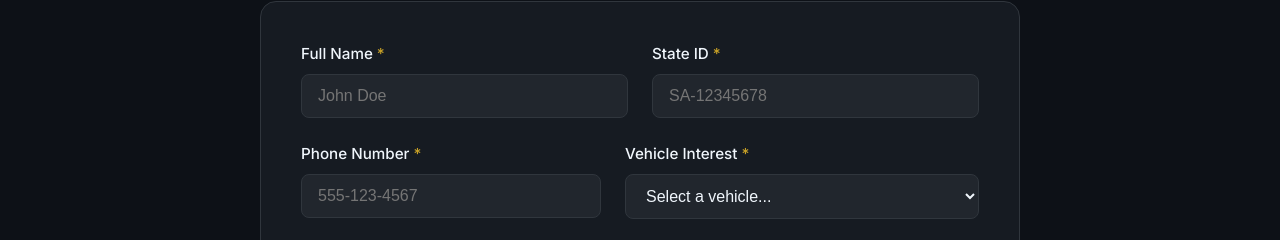
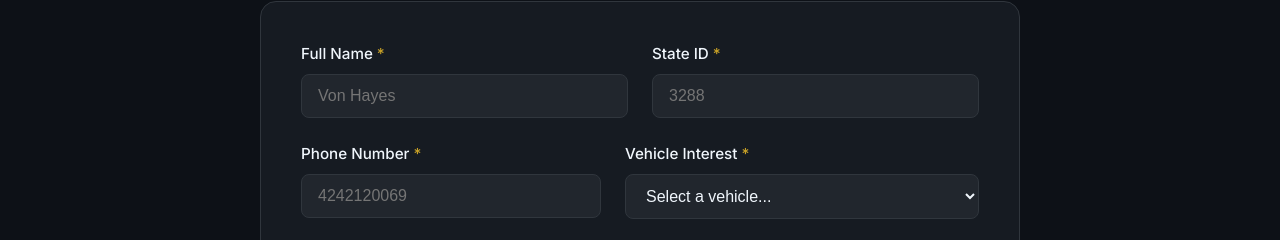
Before and after one commit to DogWaterDeveloper/BlackLabelAutos, a website: page appointments.html in a window 1280 px wide. Shown: the part 265-505 px from the top of the page. Drawn offline with Linux system fonts and the light colour scheme.

```diff
--- a/appointments.html
+++ b/appointments.html
@@ -263,18 +263,18 @@
             <div class="form-row">
                 <div class="form-group">
                     <label>Full Name <span>*</span></label>
-                    <input type="text" name="name" required placeholder="John Doe">
+                    <input type="text" name="name" required placeholder="Von Hayes">
                 </div>
                 <div class="form-group">
                     <label>State ID <span>*</span></label>
-                    <input type="text" name="state_id" required placeholder="SA-12345678">
+                    <input type="text" name="state_id" required placeholder="3288">
                 </div>
             </div>
 
             <div class="form-row">
                 <div class="form-group">
                     <label>Phone Number <span>*</span></label>
-                    <input type="tel" name="phone" required placeholder="555-123-4567">
+                    <input type="tel" name="phone" required placeholder="4242120069">
                 </div>
                 <div class="form-group">
                     <label>Vehicle Interest <span>*</span></label>
```
